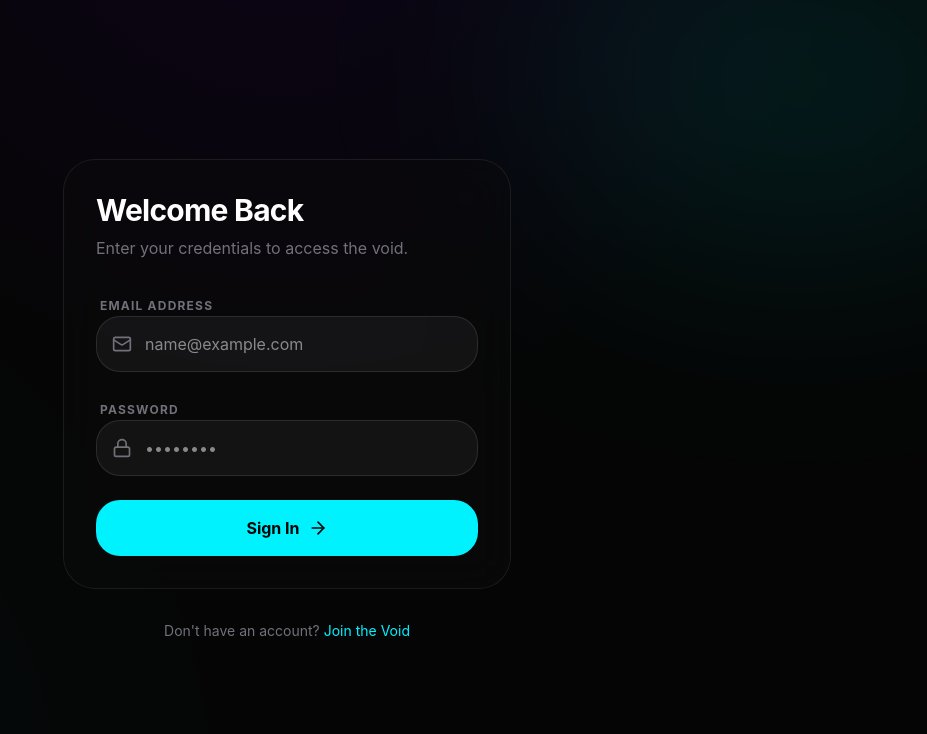
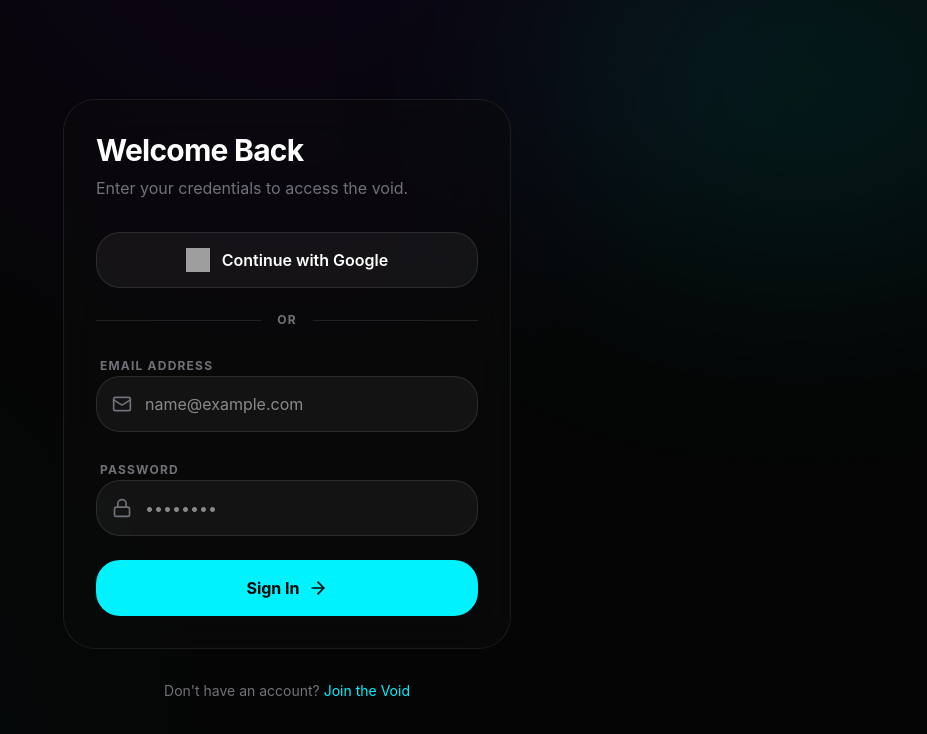
Before and after one commit to Tejasstoic/void, a Next.js app in the folder frontend/: page /login in a window 1280 px wide. Shown: the top 734 px of the page, without its empty margins (353-1280 px from the left). Built offline with nearby package versions, Linux system fonts and the light colour scheme; no server answers; grey boxes are pictures that could not be loaded.

Commit message:
feat(frontend): add Google Sign-In button with @react-oauth/google

```diff
--- a/frontend/next.config.ts
+++ b/frontend/next.config.ts
@@ -2,7 +2,7 @@ import type { NextConfig } from "next";
 
 const nextConfig: NextConfig = {
   eslint: {
-    ignoreDuringBuilds: false,
+    ignoreDuringBuilds: true,
   },
   images: {
     remotePatterns: [
--- a/frontend/package.json
+++ b/frontend/package.json
@@ -9,6 +9,7 @@
     "lint": "eslint"
   },
   "dependencies": {
+    "@react-oauth/google": "^0.13.4",
     "@tanstack/react-query": "^5.60.0",
     "axios": "^1.7.0",
     "clsx": "^2.1.1",
@@ -23,6 +24,7 @@
   },
   "devDependencies": {
     "@eslint/eslintrc": "^3.2.0",
+    "@next/eslint-plugin-next": "^16.1.6",
     "@tailwindcss/postcss": "^4.0.0",
     "@types/node": "^20",
     "@types/react": "^18",
--- a/frontend/src/app/layout.tsx
+++ b/frontend/src/app/layout.tsx
@@ -19,6 +19,8 @@ export const metadata: Metadata = {
 import GlobalEngagement from "@/components/engagement/GlobalEngagement";
 import MobileDock from "@/components/navigation/mobile-dock";
 
+import { GoogleOAuthProvider } from "@react-oauth/google";
+
 export default function RootLayout({
   children,
 }: Readonly<{
@@ -27,11 +29,13 @@ export default function RootLayout({
   return (
     <html lang="en" className="dark scroll-smooth">
       <body className="antialiased bg-background text-foreground selection:bg-void-accent selection:text-void-black">
-        <QueryProvider>
-          {children}
-          <MobileDock />
-          <GlobalEngagement />
-        </QueryProvider>
+        <GoogleOAuthProvider clientId={process.env.NEXT_PUBLIC_GOOGLE_CLIENT_ID || "GOOGLE_CLIENT_ID_PLACEHOLDER"}>
+          <QueryProvider>
+            {children}
+            <MobileDock />
+            <GlobalEngagement />
+          </QueryProvider>
+        </GoogleOAuthProvider>
       </body>
     </html>
   );
--- a/frontend/src/components/auth/login-form.tsx
+++ b/frontend/src/components/auth/login-form.tsx
@@ -6,6 +6,8 @@ import api from "@/lib/api";
 import { motion } from "framer-motion";
 import { Mail, Lock, Loader2, ArrowRight } from "lucide-react";
 import { useRouter } from "next/navigation";
+import { useGoogleLogin } from "@react-oauth/google";
+import Image from "next/image";
 
 export default function LoginForm() {
     const [email, setEmail] = useState("");
@@ -45,6 +47,40 @@ export default function LoginForm() {
         }
     };
 
+    const googleLogin = useGoogleLogin({
+        onSuccess: async (tokenResponse) => {
+            setIsLoading(true);
+            setError("");
+            try {
+                // dj-rest-auth handles Google access tokens for authentication
+                const res = await api.post("/users/login/google/", {
+                    access_token: tokenResponse.access_token
+                });
+
+                let user = res.data.user;
+                if (!user) {
+                    const tokenPayload = JSON.parse(atob(res.data.access.split('.')[1]));
+                    user = {
+                        id: tokenPayload.user_id,
+                        email: tokenPayload.email,
+                        role: tokenPayload.role,
+                        is_18_plus: tokenPayload.is_18_plus,
+                    };
+                }
+
+                setAuth(user, res.data.access, res.data.refresh);
+                router.push("/feed");
+            } catch (err: unknown) {
+                setError("Google authentication failed. Please try again.");
+            } finally {
+                setIsLoading(false);
+            }
+        },
+        onError: () => {
+            setError("Google login popup closed or failed.");
+        }
+    });
+
     return (
         <motion.div
             initial={{ opacity: 0, scale: 0.95 }}
@@ -54,6 +90,22 @@ export default function LoginForm() {
             <div className="mb-8">
                 <h2 className="text-3xl font-bold tracking-tight">Welcome Back</h2>
                 <p className="text-void-muted mt-2">Enter your credentials to access the void.</p>
+            </div>
+
+            <button
+                type="button"
+                onClick={() => googleLogin()}
+                disabled={isLoading}
+                className="w-full h-14 bg-white/5 border border-white/10 rounded-2xl flex items-center justify-center gap-3 hover:bg-white/10 transition-colors mb-6 font-semibold"
+            >
+                <img src="https://www.svgrepo.com/show/475656/google-color.svg" alt="Google" className="w-6 h-6" />
+                Continue with Google
+            </button>
+
+            <div className="relative flex items-center mb-6">
+                <div className="flex-grow border-t border-white/10"></div>
+                <span className="flex-shrink-0 mx-4 text-xs font-bold uppercase tracking-widest text-void-muted">OR</span>
+                <div className="flex-grow border-t border-white/10"></div>
             </div>
 
             <form onSubmit={handleSubmit} className="space-y-6">
```
Also changed, not shown: 1 other file (tests, documents, lock files or other folders).
